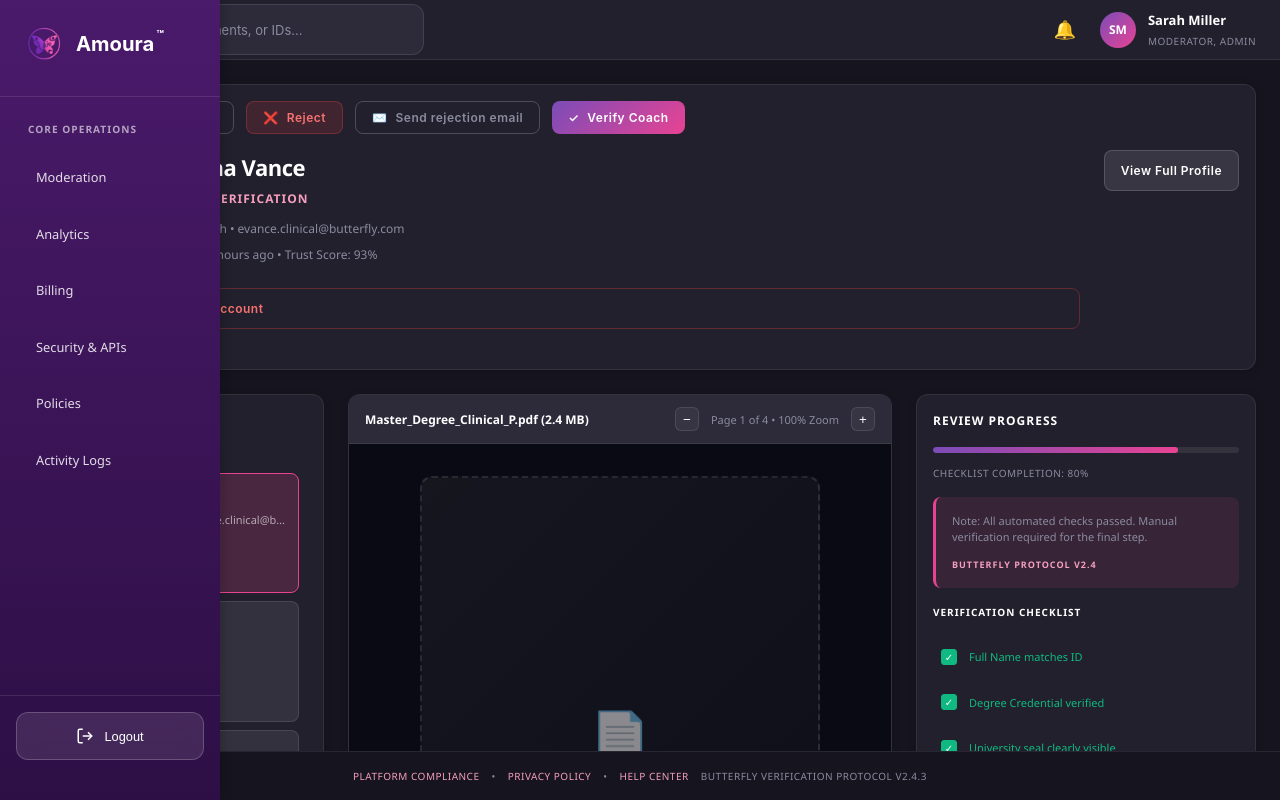
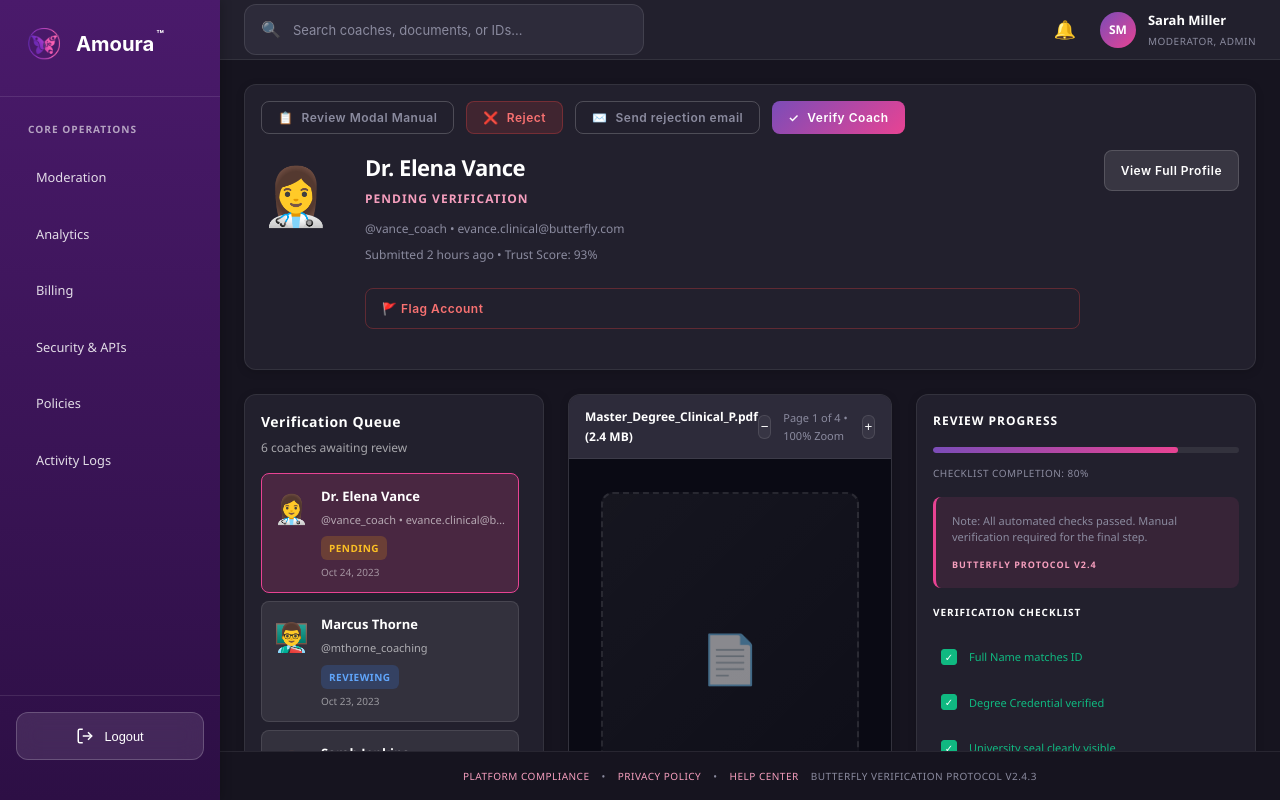
Before and after one commit to IjeButterfly-Relationship-app/Portal, a React (Vite) app: page /coach-verification in a window 1280 px wide. Built offline with nearby package versions, Linux system fonts and the light colour scheme.

Commit message:
Fix CoachVerification layout - add margin-left for sidebar

```diff
--- a/src/styles/CoachVerification.css
+++ b/src/styles/CoachVerification.css
@@ -87,6 +87,7 @@ body {
   flex-direction: column;
   overflow: hidden;
   background: var(--butterfly-bg);
+  margin-left: 220px;
 }
 
 /* ============================================
```
